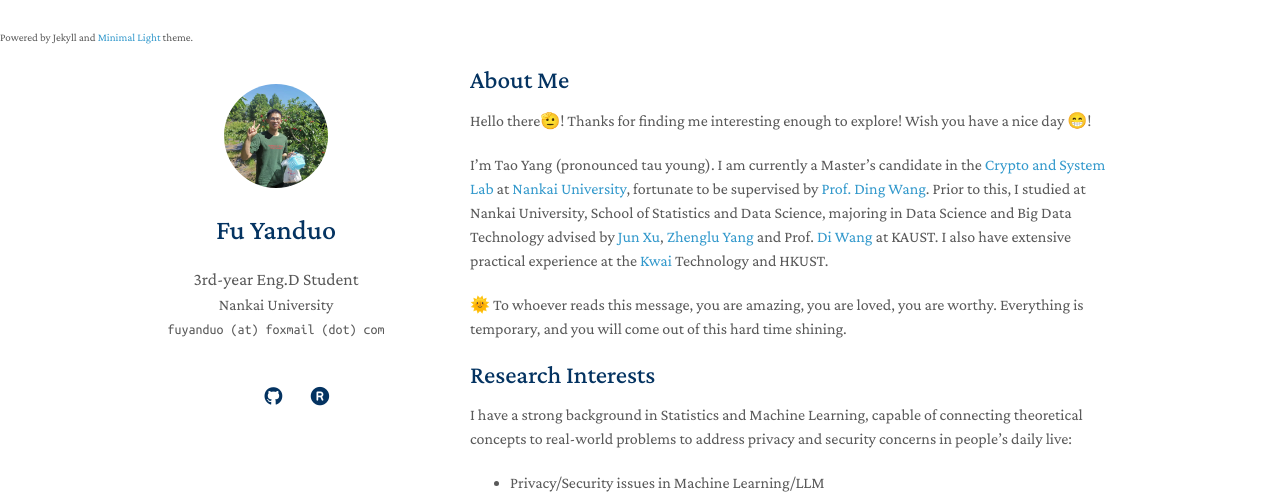
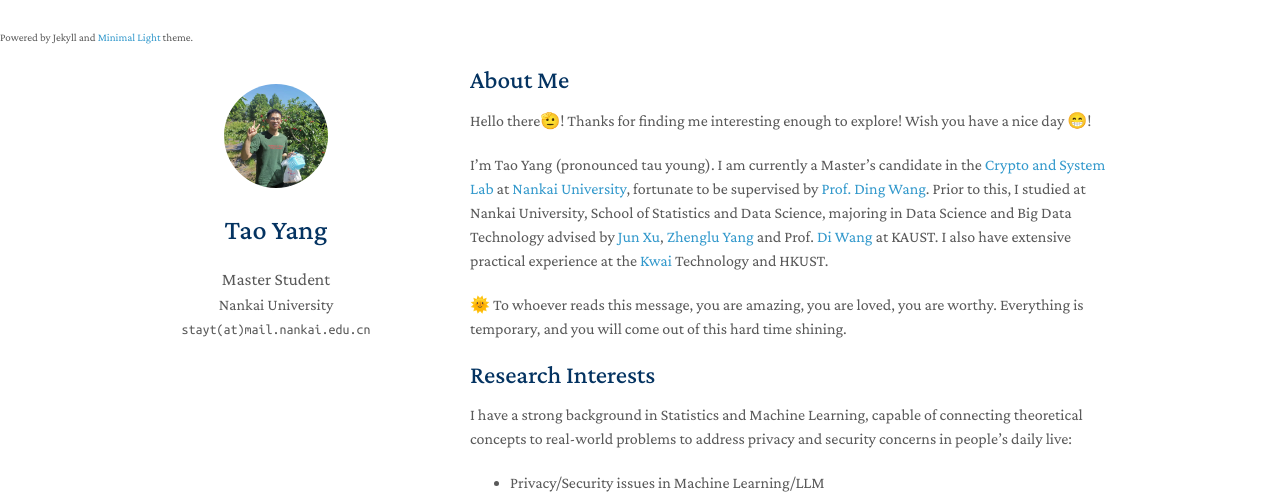
Before and after one commit to stayt1/stayt1.github.io, a Jekyll site: the page built from index.md, in a window 1280 px wide. Shown: the top 495 px of the page. Built offline with Jekyll 4.4.1, drawn with Linux system fonts in a browser that asks for light colours; a style sheet for code colours, icons or effects is not loaded; our own code applies the rules of GitHub Pages for plain Markdown files.

Commit message:
Update _config.yml

```diff
--- a/_config.yml
+++ b/_config.yml
@@ -1,21 +1,21 @@
 # Basic Information
-title: Fu Yanduo
-position: 3rd-year Eng.D Student
+title: Tao Yang
+position: Master Student
 affiliation: Nankai University
-email: fuyanduo (at) foxmail (dot) com
+email: stayt(at)mail.nankai.edu.cn
 
 # Search Engine Optimization (SEO)
 # The following information is used to improve the website traffic from search engines, e.g., Google.
-keywords: fu yanduo
-description: Fu Yanduo's personal site.
-canonical: https://freedomfu.github.io/
+keywords: Tao Yang
+description: Tao Yang's personal site.
+canonical: https://stayt1.github.io/
 
 # Links
 # If you don't need one of them, you may delete the corresponding line.
-google_scholar: https://scholar.google.com/citations?user=v3kcC5wAAAAJ&hl=zh-CN
+# google_scholar: https://scholar.google.com/citations?user=v3kcC5wAAAAJ&hl=zh-CN
 # cv_link: assets/files/cv-en.pdf
-github_link: https://github.com/freedomFu
-research_gate: https://www.researchgate.net/profile/Yanduo-Fu
+# github_link: https://github.com/freedomFu
+# research_gate: https://www.researchgate.net/profile/Yanduo-Fu
 
 # linkedin: https://www.linkedin.com/
 # twitter: https://twitter.com/
```
